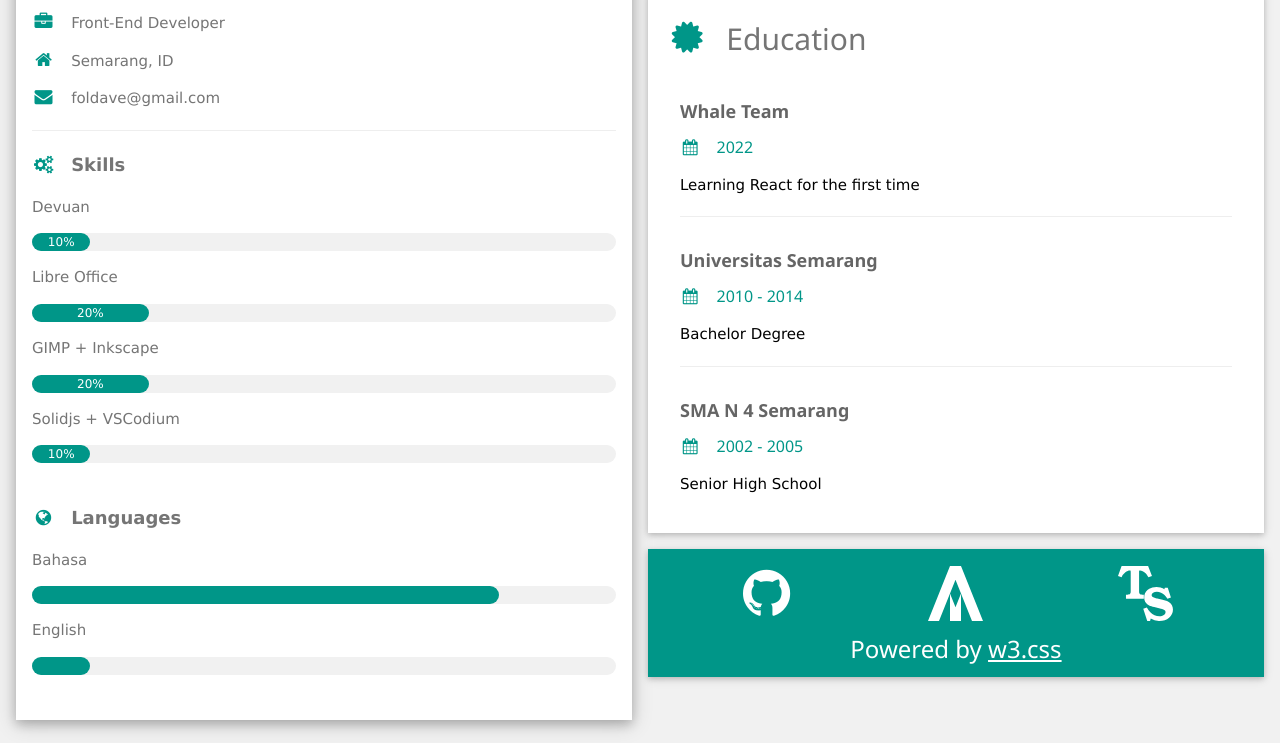
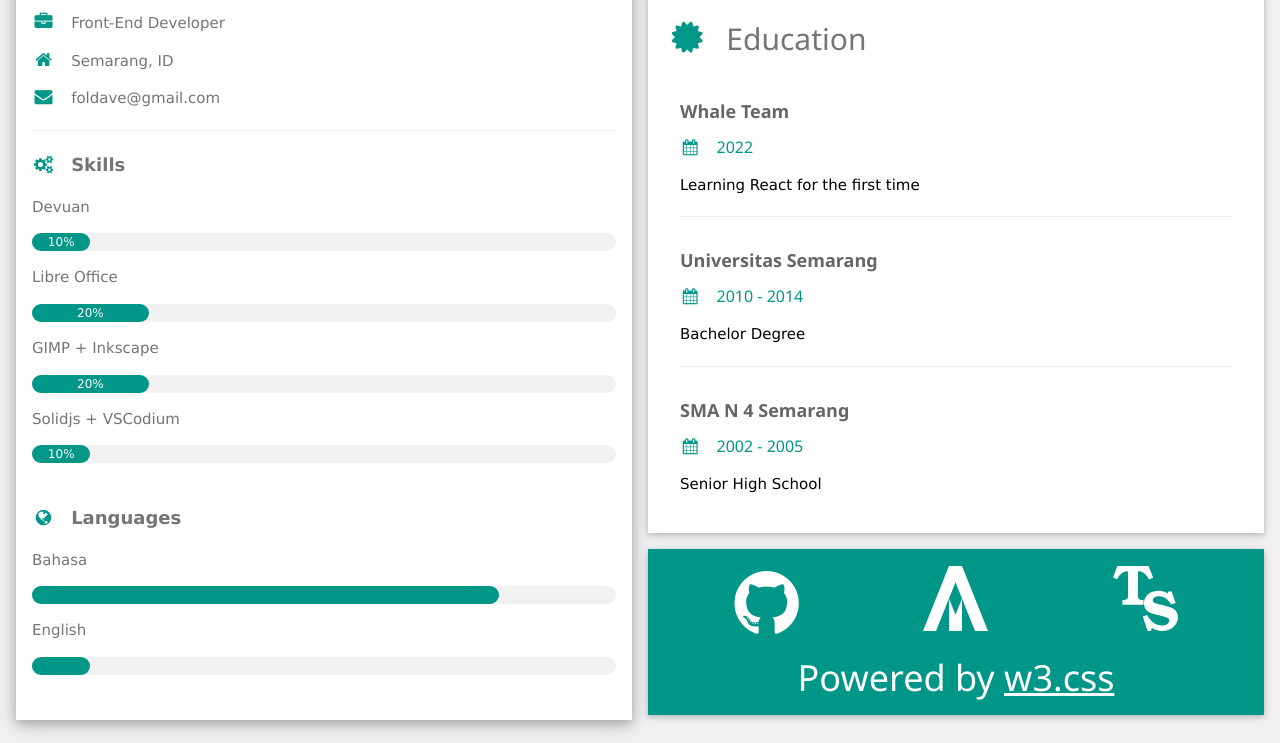
Before and after one commit to ibrahimajie/ajiecv.github.io, a plain HTML site: page index.html in a window 1280 px wide. Shown: the part 429-1172 px from the top of the page. Drawn offline with nearby package versions, Linux system fonts and the light colour scheme.

Commit message:
Update index.html

```diff
--- a/index.html
+++ b/index.html
@@ -130,19 +130,19 @@
                                     <div class="w3-row">
                                       <div class="w3-third w3-container">
                                         <a href="https://github.com/ibrahimajie" target="_blank" class="fa fa-github w3-hover-opacity"
-                                          style="font-size:55px;text-decoration:none" alt="Ajie's Github"></a>
+                                          style="font-size:75px;text-decoration:none" alt="Ajie's Github"></a>
                                       </div>
                                       <div class="w3-third w3-container">
                                         <a href="https://iaapp.github.io" target="_blank" class="w3-hover-opacity"><img src="iaapplogo.svg"
-                                          style="height:55px" alt="IAAPP"></a>
+                                          style="height:65px" alt="IAAPP"></a>
                                       </div>
                                       <div class="w3-third w3-container">
                                         <a href="https://tinisus.github.io" target="_blank" class="w3-hover-opacity"><img src="tinisuslogo.svg"
-                                          style="height:55px" alt="TiniSus"></a>
+                                          style="height:65px" alt="TiniSus"></a>
                                       </div>
                                     </div>
                                   </div>
-                                  <h3>Powered by <a href="https://www.w3schools.com/w3css/default.asp" target="_blank">w3.css</a></h3>
+                                  <h1>Powered by <a href="https://www.w3schools.com/w3css/default.asp" target="_blank">w3.css</a></h1>
                                 </div>
 
                                 <!-- End Right Column -->
```
